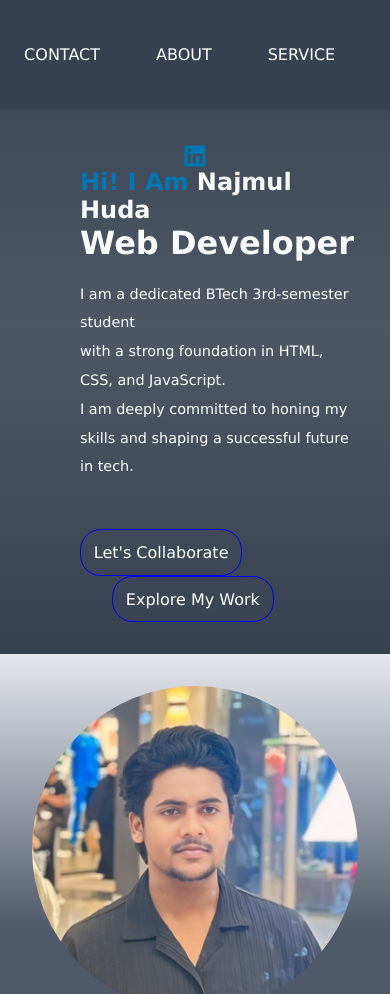
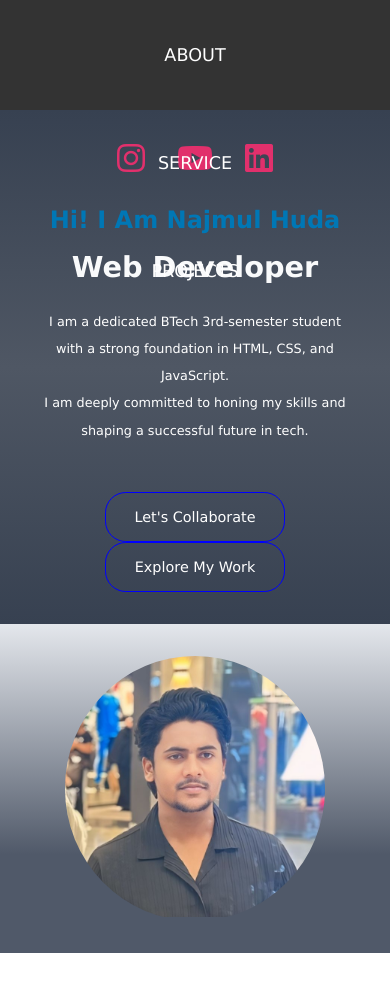
Before and after one commit to 00najmulhuda/html-css-website-my-first-project-, a plain HTML site: page index.html in a window 390 px wide. Shown: the top 994 px of the page. After the commit the page ends 953 px from the top, so only its background shows below. Drawn offline with Linux system fonts and the light colour scheme.

Commit message:
Update portfolio.css

```diff
--- a/portfolio.css
+++ b/portfolio.css
@@ -1,17 +1,19 @@
+/* General Reset */
 * {
     margin: 0;
     padding: 0;
     box-sizing: border-box;
-    font-family: 'Lucida Sans', 'Lucida Sans Regular';
+    font-family: 'Lucida Sans', sans-serif;
 }
 
+/* Main container for the layout */
 .main-container {
     min-height: 100vh;
-    width: 100%;
     display: flex;
-    flex-direction: column; /* Adjusted for better mobile layout */
+    flex-wrap: wrap;
 }
 
+/* Navigation bar */
 .nav {
     display: flex;
     gap: 3.5rem;
@@ -20,9 +22,8 @@
     justify-content: center;
     align-items: center;
     position: fixed;
-    top: 0;
-    background-color: #374151; /* Dark background to make navbar visible */
-    z-index: 1000;
+    background: #333;
+    z-index: 10;
 }
 
 .nav li {
@@ -32,204 +33,149 @@
 .nav li a {
     text-decoration: none;
     text-transform: uppercase;
-    font-size: 1rem;
+    font-size: 1.1rem;
     color: white;
     position: relative;
 }
 
-.left-con {
-    background: linear-gradient(#374151, #4f5764, #374151);
-    width: 100%; /* Adjusted for responsiveness */
-    padding-left: 3rem;
-    padding-right: 2rem;
-    display: flex;
-    justify-content: center;
-    flex-direction: column;
-    align-items: flex-start;
-    margin-top: 13vh; /* Offset the navbar */
+.nav li a:hover {
+    color: #bce8f0;
 }
 
-.right-con {
-    background: linear-gradient(#e4e7ec, #505969 70%);
-    width: 100%; /* Adjusted for responsiveness */
+/* Left container for content */
+.left-con {
+    background: linear-gradient( #374151, #4f5764 , #374151);
+    width: 100%;
+    padding: 5rem 3rem;
     display: flex;
     justify-content: center;
     align-items: center;
-    margin-top: 13vh;
+    flex-direction: column;
+    text-align: center;
+    color: white;
+    margin-top: 13vh; /* Avoid overlap with navbar */
 }
 
-.left-con, .right-con {
-    height: auto;
+.left-con .icons {
     display: flex;
-    align-items: center;
+    justify-content: center;
+    gap: 2rem;
+    font-size: 2rem;
+    margin-bottom: 2rem;
 }
 
-.icons .fa-instagram {
+.left-con .icons i {
     color: #E1306C;
 }
 
-.icons .fa-youtube {
-    color: #FF0000;
-}
-
-.icons .fa-linkedin {
-    color: #0077B5;
-}
-
-.icons {
-    display: flex;
-    flex-direction: column;
-    font-size: 1.7rem;
-    justify-content: center;
-    align-items: center;
-    gap: 2rem;
-}
-
-.content {
-    margin-left: 3rem;
-}
-
-.content h2 {
+.left-con h2 {
     font-size: 1.5rem;
     color: #0077B5;
 }
 
-.content h1 {
-    font-size: 3.5rem; /* Reduced for better fit on mobile */
+.left-con h1 {
+    font-size: 3rem;
     color: #F9FAFB;
+    margin: 1rem 0;
 }
 
-span {
-    color: #F9FAFB;
+.left-con p {
+    font-size: 1rem;
+    color: #fff;
+    margin: 1.5rem 0;
+    line-height: 1.7rem;
+    max-width: 40rem;
+    margin-bottom: 3rem;
 }
 
-.content p {
-    font-size: 1rem; /* Adjusted font size for better mobile readability */
-    color: #fff;
-    max-width: 38rem;
-    margin: 1.1rem 0 3rem 0;
-    line-height: 1.8rem;
+.left-con .btn-con button {
+    border: 0.1rem solid blue;
+    background-color: transparent;
+    font-size: 1.2rem;
+    border-radius: 1.3rem;
+    padding: 1.5rem 2rem;
+    color: white;
+    cursor: pointer;
+    transition: 0.3s;
+    margin: 0 1rem;
 }
 
-.btn-con button {
-    border: 0.1rem solid blue;
-    background-color: transparent;
-    font-size: 1.8rem;
-    border-radius: 1.3rem;
-    padding: 1.5rem 1.3rem;
-    color: white;
-    cursor: pointer;
-    transition: .5s ease;
+.left-con .btn-con button:hover {
+    background-color: #4f5764;
+    box-shadow: 2px 2px 6px rgba(0, 0, 0, 0.3);
 }
 
-.btn-con :nth-child(2) {
-    margin-left: 2rem;
-}
-
-button:hover {
-    color: white;
-    box-shadow: 6px 6px 10px rgb(211, 203, 203);
-    transform: scale(1rem);
-}
-
-.icons .fa-brands:hover {
-    cursor: pointer;
-    background: linear-gradient(45deg, rgb(255, 255, 255), rgb(72, 72, 97));
-    -webkit-background-clip: text;
-    -webkit-text-fill-color: transparent;
-}
-
-.design .circle {
-    aspect-ratio: 1;
-    position: absolute;
-    border-radius: 50%;
-    top: 50%;
-    left: 50%;
-    transform: translate(-50%, -50%);
-}
-
-.circle:nth-child(1) {
-    background: linear-gradient(90deg, transparent 50%, #374151 50%);
-    width: 38rem;
-}
-
-.circle:nth-child(2) {
-    background: rgb(97, 84, 84);
-    width: 30rem;
-    border: .5rem solid white;
-    box-shadow: 0 0 1rem #fff, inset 0 0 1.5rem #fff, 0 0 2rem #1c5ec9,
-    inset 0 0 2rem #1c5ec9, 0 0 3rem #1c5ec9, inset 0 0 4rem #1c5ec9;
+/* Right container with profile image */
+.right-con {
+    background: linear-gradient(#e4e7ec, #505969 70%);
+    width: 100%;
     display: flex;
     justify-content: center;
     align-items: center;
+    padding: 2rem;
+}
+
+.circle-img-container {
+    width: 60%;
+    max-width: 300px;
+    border-radius: 50%;
+    overflow: hidden;
 }
 
 .circle-img {
     width: 100%;
     height: 100%;
     object-fit: cover;
-    border-radius: 50%;
 }
 
-.nav li a::after, .nav .active::after {
-    content: "";
-    position: absolute;
-    background: linear-gradient(to right, #5c97ee, #bce8f0, #e4e7ec);
-    width: 100%;
-    height: .1rem;
-    left: 0;
-    bottom: -5px;
-    transform: scaleX(0);
-    transform-origin: bottom right;
-    transition: transform .5s ease-in-out;
-}
-
-.nav li a:hover::after, .nav .active::after {
-    transform: scaleX(1);
-    transform-origin: bottom left;
-}
-
-/* Media Queries for Mobile Responsiveness */
-@media only screen and (max-width: 768px) {
-    .main-container {
+/* Media Queries for Responsiveness */
+@media (max-width: 768px) {
+    .nav {
         flex-direction: column;
+        padding: 1rem 0;
     }
 
-    .left-con, .right-con {
-        width: 100%;
-        padding: 2rem;
-        margin-top: 0;
+    .nav li {
+        margin: 1rem 0;
     }
 
-    .icons {
-        font-size: 1.5rem;
+    .left-con {
+        padding: 2rem;
     }
 
-    .content h1 {
-        font-size: 2.5rem;
+    .left-con h1 {
+        font-size: 2rem;
     }
 
-    .content p {
-        font-size: 1rem;
+    .left-con p {
+        font-size: 0.9rem;
     }
 
-    .btn-con button {
-        font-size: 1.2rem;
-        padding: 1rem;
+    .circle-img-container {
+        width: 70%;
+    }
+
+    .left-con .btn-con button {
+        padding: 1.2rem 2rem;
+        font-size: 1rem;
     }
 }
 
-@media only screen and (max-width: 480px) {
-    .content h1 {
-        font-size: 2rem;
+@media (max-width: 480px) {
+    .left-con h1 {
+        font-size: 1.8rem;
     }
 
-    .content p {
+    .left-con p {
+        font-size: 0.8rem;
+    }
+
+    .circle-img-container {
+        width: 80%;
+    }
+
+    .left-con .btn-con button {
+        padding: 1rem 1.8rem;
         font-size: 0.9rem;
     }
-
-    .btn-con button {
-        font-size: 1rem;
-        padding: 0.8rem;
-    }
 }
```
